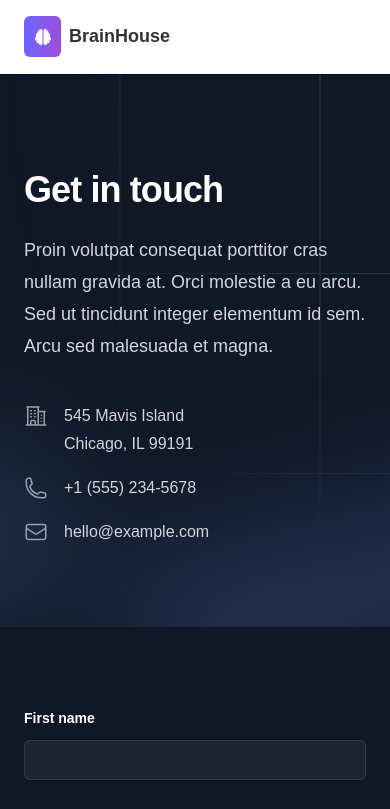
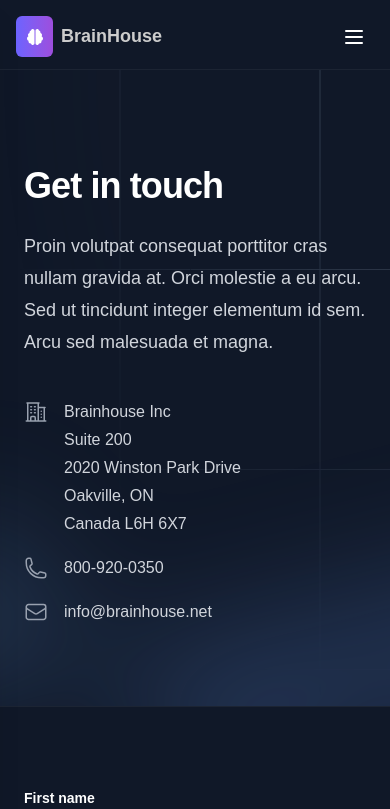
Before and after one commit to mbablu/brainhouse, a Next.js app: page /contact-us in a window 390 px wide. Shown: the top 809 px of the page. Built offline with nearby package versions, Linux system fonts and the light colour scheme.

Commit message:
menu responsive and header bg change

```diff
--- a/app/about-us/page.jsx
+++ b/app/about-us/page.jsx
@@ -74,11 +74,11 @@ export default function AboutUs() {
     <>
       <section
       id="hero"
-      className="bg-gradient-to-br from-blue-50 via-purple-50 to-emerald-50 h-[500px] flex items-center"
+      className="bg-gradient-to-br from-blue-50 via-purple-50 to-emerald-50 min-h-[500px] py-20 flex items-center"
       >
         <div className="max-w-7xl mx-auto px-4 sm:px-6 lg:px-8">
           <div className="text-center">
-            <h1 className="text-5xl font-bold text-gray-900 mb-6">
+            <h1 className="text-4xl lg:text-5xl font-bold text-gray-900 mb-6">
               Catalysts of <span className="text-blue-600">AI Transformation</span>
             </h1>
             <p className="text-xl text-gray-600 mb-8 max-w-3xl mx-auto">
--- a/app/contact-us/page.jsx
+++ b/app/contact-us/page.jsx
@@ -6,7 +6,7 @@ import { BuildingOffice2Icon, EnvelopeIcon, PhoneIcon } from '@heroicons/react/2
 export default function ContactUs() {
   return (
     <>
-        <div className="relative isolate bg-gray-900">
+        <div className="relative isolate bg-gray-900 pt-[70px]">
         <div className="mx-auto grid max-w-7xl grid-cols-1 lg:grid-cols-2">
             <div className="relative px-6 pt-24 pb-20 sm:pt-32 lg:static lg:px-8 lg:py-48">
             <div className="mx-auto max-w-xl lg:mx-0 lg:max-w-lg">
@@ -57,9 +57,11 @@ export default function ContactUs() {
                     <BuildingOffice2Icon aria-hidden="true" className="h-7 w-6 text-gray-400" />
                     </dt>
                     <dd>
-                    545 Mavis Island
-                    <br />
-                    Chicago, IL 99191
+                    Brainhouse Inc<br/>
+                    Suite 200 <br/>
+                    2020 Winston Park Drive<br/>
+                    Oakville, ON<br/>
+                    Canada L6H 6X7
                     </dd>
                 </div>
                 <div className="flex gap-x-4">
@@ -69,7 +71,7 @@ export default function ContactUs() {
                     </dt>
                     <dd>
                     <a href="tel:+1 (555) 234-5678" className="hover:text-white">
-                        +1 (555) 234-5678
+                        800-920-0350
                     </a>
                     </dd>
                 </div>
@@ -80,7 +82,7 @@ export default function ContactUs() {
                     </dt>
                     <dd>
                     <a href="mailto:hello@example.com" className="hover:text-white">
-                        hello@example.com
+                        info@brainhouse.net
                     </a>
                     </dd>
                 </div>
--- a/app/industries/page.jsx
+++ b/app/industries/page.jsx
@@ -7,10 +7,10 @@ export default function Industries() {
 
   return (
     <>
-        <section id="hero" className="bg-gradient-to-br from-[#6366f1] to-[#8b5cf6] text-white h-[500px] flex items-center">
+        <section id="hero" className="bg-gradient-to-br from-[#6366f1] to-[#8b5cf6] text-white min-h-[500px] py-20 flex items-center">
             <div className="max-w-7xl mx-auto px-6">
                 <div className="text-center">
-                    <h1 className="text-5xl font-bold mb-6">Industries We Empower with AI</h1>
+                    <h1 className="text-4xl lg:text-5xl font-bold mb-6">Industries We Empower with AI</h1>
                     <p className="text-xl text-blue-100 max-w-3xl mx-auto mb-8">From precision in logistics to personalization in retail, our AI-powered innovations are redefining how industries think, respond, and evolve.</p>
                     <div className="grid md:grid-cols-2 gap-8 max-w-4xl mx-auto">
                         <div id="critical-infrastructure" className="bg-white/10 backdrop-blur-sm rounded-lg p-6">
--- a/app/resource/page.jsx
+++ b/app/resource/page.jsx
@@ -10,7 +10,7 @@ export default function Resources() {
         <section id="case-studies-hero" className="gradient-bg text-white py-20">
             <div className="max-w-7xl mx-auto px-6">
                 <div className="text-center">
-                    <h1 className="text-5xl font-bold mb-6">Case Studies</h1>
+                    <h1 className="text-4xl lg:text-5xl font-bold mb-6">Case Studies</h1>
                     <p className="text-xl text-blue-100 max-w-4xl mx-auto leading-relaxed">
                         Real-world impact is the measure of success. Our AI-first philosophy and engineering-driven culture have helped organizations transform data into decisions, automate processes, and elevate experiences.
                     </p>
--- a/app/services/page.jsx
+++ b/app/services/page.jsx
@@ -7,10 +7,10 @@ export default function Services() {
 
   return (
     <>
-        <section id="hero" className="bg-gradient-to-br from-primary to-secondary text-white h-[600px] flex items-center">
+        <section id="hero" className="bg-gradient-to-br from-[#3B82F6] to-[#1E40AF] text-white h-[600px] flex items-center pt-[70px]">
             <div className="max-w-7xl mx-auto px-4 sm:px-6 lg:px-8">
                 <div className="text-center">
-                    <h1 className="text-5xl md:text-6xl font-bold mb-6">
+                    <h1 className="text-4xl md:text-6xl font-bold mb-6">
                         AI Solutions That <span className="text-accent">Transform</span> Business
                     </h1>
                     <p className="text-xl md:text-2xl mb-8 max-w-3xl mx-auto opacity-90">
--- a/components/header.jsx
+++ b/components/header.jsx
@@ -1,25 +1,78 @@
 'use client'
+import React, { useState, useEffect } from 'react';
+import { Menu, X } from 'lucide-react';
+import Link from 'next/link';
 
-import { Dialog, DialogPanel } from '@headlessui/react'
-import { Bars3Icon, XMarkIcon } from '@heroicons/react/24/outline'
-import Link from 'next/link'
-import { useState } from 'react'
+const Header = () => {
+  const [isScrolled, setIsScrolled] = useState(false);
+  const [isMobileMenuOpen, setIsMobileMenuOpen] = useState(false);
 
-const navigation = [
-  { name: 'Product', href: '#' },
-  { name: 'Features', href: '#' },
-  { name: 'Marketplace', href: '#' },
-  { name: 'Company', href: '#' },
-]
+  // Handle scroll effect for sticky header
+  useEffect(() => {
+    const handleScroll = () => {
+      const scrollTop = window.scrollY;
+      setIsScrolled(scrollTop > 200);
+    };
 
-export default function Header() {
-  const [mobileMenuOpen, setMobileMenuOpen] = useState(false)
+    window.addEventListener('scroll', handleScroll);
+    return () => window.removeEventListener('scroll', handleScroll);
+  }, []);
+
+  // Close mobile menu when clicking outside
+  useEffect(() => {
+    const handleClickOutside = (event) => {
+      if (isMobileMenuOpen && !event.target.closest('.mobile-menu') && !event.target.closest('.menu-toggle')) {
+        setIsMobileMenuOpen(false);
+      }
+    };
+
+    document.addEventListener('click', handleClickOutside);
+    return () => document.removeEventListener('click', handleClickOutside);
+  }, [isMobileMenuOpen]);
+
+  // Prevent body scroll when mobile menu is open
+  useEffect(() => {
+    if (isMobileMenuOpen) {
+      document.body.style.overflow = 'hidden';
+    } else {
+      document.body.style.overflow = 'unset';
+    }
+
+    return () => {
+      document.body.style.overflow = 'unset';
+    };
+  }, [isMobileMenuOpen]);
+
+  const toggleMobileMenu = () => {
+    setIsMobileMenuOpen(!isMobileMenuOpen);
+  };
+
+  const menuItems = [
+    { name: 'Home', href: '/' },
+    { name: 'About', href: '/about-us' },
+    { name: 'Services', href: '/services' },
+    { name: 'Industries', href: '/industries' },
+    { name: 'Resources', href: '/resource' },
+  ];
 
   return (
-    <header id="header" className="bg-white shadow-sm border-b border-gray-100 sticky top-0 z-50">
-        <div className="max-w-7xl mx-auto px-6 py-4">
-            <div className="flex items-center justify-between">
-                <Link href="/" className="flex items-center space-x-2">
+    <>
+      <header
+        className={`fixed bg-[#155dfc]/0 top-0 left-0 w-full z-50 transition-all duration-300 ${
+          isScrolled
+            ? 'bg-white shadow-lg backdrop-blur-sm transform translate-y-0'
+            : 'bg-[#155dfc]/0 transform -translate-y-full'
+        }`}
+        style={{
+          transform: isScrolled ? 'translateY(0)' : 'translateY(100%)',
+          transition: 'all 0.3s ease-in-out'
+        }}
+      >
+        <div className="max-w-7xl mx-auto px-4 sm:px-6 lg:px-8">
+          <div className="flex justify-between items-center py-4">
+            {/* Logo */}
+            <div className="flex-shrink-0">
+              <Link href="/" className="flex items-center space-x-2">
                   <div className="w-[37px] h-[41px] bg-gradient-to-r from-[#6C63FF] to-[#9D4EDD] rounded-md flex items-center justify-center">
                     <svg
                       className="w-4 h-4 text-white"
@@ -30,21 +83,93 @@ export default function Header() {
                       <path d="M184 0c30.9 0 56 25.1 56 56V456c0 30.9-25.1 56-56 56c-28.9 0-52.7-21.9-55.7-50.1c-5.2 1.4-10.7 2.1-16.3 2.1c-35.3 0-64-28.7-64-64c0-7.4 1.3-14.6 3.6-21.2C21.4 367.4 0 338.2 0 304c0-31.9 18.7-59.5 45.8-72.3C37.1 220.8 32 207 32 192c0-30.7 21.6-56.3 50.4-62.6C80.8 123.9 80 118 80 112c0-29.9 20.6-55.1 48.3-62.1C131.3 21.9 155.1 0 184 0zM328 0c28.9 0 52.6 21.9 55.7 49.9c27.8 7 48.3 32.1 48.3 62.1c0 6-.8 11.9-2.4 17.4c28.8 6.2 50.4 31.9 50.4 62.6c0 15-5.1 28.8-13.8 39.7C493.3 244.5 512 272.1 512 304c0 34.2-21.4 63.4-51.6 74.8c2.3 6.6 3.6 13.8 3.6 21.2c0 35.3-28.7 64-64 64c-5.6 0-11.1-.7-16.3-2.1c-3 28.2-26.8 50.1-55.7 50.1c-30.9 0-56-25.1-56-56V56c0-30.9 25.1-56 56-56z" />
                     </svg>
                   </div>
-                  <span className="text-[18px] font-bold text-[#333333]">BrainHouse</span>
+                  <span className="text-[18px] font-bold text-[#ccc]">BrainHouse</span>
                 </Link>
 
-                <nav className="hidden md:flex items-center space-x-8">
-                    <Link href="/services" className="text-gray-800 hover:text-[#111] transition-colors cursor-pointer">Solutions</Link>
-                    <Link href="/industries" className="text-gray-800 hover:text-[#111] transition-colors cursor-pointer">Industries</Link>
-                    <Link href="/resource" className="text-gray-800 hover:text-[#111] transition-colors cursor-pointer">Resources</Link>
-                    <Link href="/about-us" className="text-gray-800 hover:text-[#111] transition-colors cursor-pointer">About</Link>
-                    <Link href="/contact-us" className="bg-[#4338ca] cursor-pointer text-white px-6 py-2 rounded-lg hover:bg-indigo-700 transition-colors">Contact</Link>
-                </nav>
-                <button className="md:hidden">
-                    <i className="text-gray-600" data-fa-i2svg=""><svg className="svg-inline--fa fa-bars" aria-hidden="true" focusable="false" data-prefix="fas" data-icon="bars" role="img" xmlns="http://www.w3.org/2000/svg" viewBox="0 0 448 512" data-fa-i2svg=""><path fill="currentColor" d="M0 96C0 78.3 14.3 64 32 64H416c17.7 0 32 14.3 32 32s-14.3 32-32 32H32C14.3 128 0 113.7 0 96zM0 256c0-17.7 14.3-32 32-32H416c17.7 0 32 14.3 32 32s-14.3 32-32 32H32c-17.7 0-32-14.3-32-32zM448 416c0 17.7-14.3 32-32 32H32c-17.7 0-32-14.3-32-32s14.3-32 32-32H416c17.7 0 32 14.3 32 32z"></path></svg></i>
-                </button>
             </div>
+
+            {/* Desktop Navigation */}
+            <nav className="hidden md:flex md:items-center space-x-8">
+              {menuItems.map((item) => (
+                <Link
+                  key={item.name}
+                  href={item.href}
+                  className={`text-sm font-semibold transition-colors duration-300 hover:opacity-80 ${
+                    isScrolled ? 'text-gray-900' : 'text-white'
+                  }`}
+                >
+                  {item.name}
+                </Link>
+              ))}
+              <Link href="/contact-us" className="bg-[#4338ca] cursor-pointer text-white px-6 py-2 rounded-lg hover:bg-indigo-700 transition-colors font-semibold text-sm">Contact</Link>
+            </nav>
+
+            {/* Mobile Menu Button */}
+            <button
+              onClick={toggleMobileMenu}
+              className={`md:hidden menu-toggle p-2 rounded-md transition-colors duration-300 ${
+                isScrolled ? 'text-gray-900' : 'text-white'
+              }`}
+              aria-label="Toggle mobile menu"
+            >
+              {isMobileMenuOpen ? <X size={24} /> : <Menu size={24} />}
+            </button>
+          </div>
         </div>
-    </header>
-  )
-}
+      </header>
+
+      {/* Mobile Menu Overlay */}
+      {isMobileMenuOpen && (
+        <div className="fixed inset-0 z-40 bg-black bg-opacity-50 transition-opacity duration-300" />
+      )}
+
+      {/* Mobile Menu Sidebar */}
+      <div className={`fixed top-0 left-0 h-full w-80 bg-white shadow-xl z-50 transform transition-transform duration-300 ease-in-out mobile-menu ${
+        isMobileMenuOpen ? 'translate-x-0' : '-translate-x-full'
+      }`}>
+        <div className="p-6">
+          {/* Mobile Menu Header */}
+          <div className="flex justify-between items-center mb-8">
+            <Link href="/" className="flex items-center space-x-2">
+              <div className="w-[37px] h-[41px] bg-gradient-to-r from-[#6C63FF] to-[#9D4EDD] rounded-md flex items-center justify-center">
+                <svg
+                  className="w-4 h-4 text-white"
+                  xmlns="http://www.w3.org/2000/svg"
+                  viewBox="0 0 512 512"
+                  fill="currentColor"
+                >
+                  <path d="M184 0c30.9 0 56 25.1 56 56V456c0 30.9-25.1 56-56 56c-28.9 0-52.7-21.9-55.7-50.1c-5.2 1.4-10.7 2.1-16.3 2.1c-35.3 0-64-28.7-64-64c0-7.4 1.3-14.6 3.6-21.2C21.4 367.4 0 338.2 0 304c0-31.9 18.7-59.5 45.8-72.3C37.1 220.8 32 207 32 192c0-30.7 21.6-56.3 50.4-62.6C80.8 123.9 80 118 80 112c0-29.9 20.6-55.1 48.3-62.1C131.3 21.9 155.1 0 184 0zM328 0c28.9 0 52.6 21.9 55.7 49.9c27.8 7 48.3 32.1 48.3 62.1c0 6-.8 11.9-2.4 17.4c28.8 6.2 50.4 31.9 50.4 62.6c0 15-5.1 28.8-13.8 39.7C493.3 244.5 512 272.1 512 304c0 34.2-21.4 63.4-51.6 74.8c2.3 6.6 3.6 13.8 3.6 21.2c0 35.3-28.7 64-64 64c-5.6 0-11.1-.7-16.3-2.1c-3 28.2-26.8 50.1-55.7 50.1c-30.9 0-56-25.1-56-56V56c0-30.9 25.1-56 56-56z" />
+                </svg>
+              </div>
+              <span className="text-[18px] font-bold text-[#333333]">BrainHouse</span>
+            </Link>
+            <button
+              onClick={toggleMobileMenu}
+              className="p-2 rounded-md text-gray-900 hover:bg-gray-100"
+              aria-label="Close mobile menu"
+            >
+              <X size={24} />
+            </button>
+          </div>
+
+          {/* Mobile Menu Items */}
+          <nav className="space-y-1">
+            {menuItems.map((item) => (
+              <Link
+                key={item.name}
+                href={item.href}
+                className="block py-2 px-4 text-lg font-medium text-gray-900 hover:bg-gray-100 rounded-md transition-colors duration-200"
+                onClick={() => setIsMobileMenuOpen(false)}
+              >
+                {item.name}
+              </Link>
+            ))}
+            <Link href="/contact-us" className="bg-[#4338ca] mt-10 cursor-pointer text-white px-6 py-2 rounded-lg hover:bg-indigo-700 transition-colors font-semibold text-sm w-full block text-center">Contact</Link>
+          </nav>
+        </div>
+      </div>
+    </>
+  );
+};
+
+export default Header;
--- a/components/hero-sectoin/hero-section.js
+++ b/components/hero-sectoin/hero-section.js
@@ -16,13 +16,13 @@ export default function HeroSection() {
   return (
     <section
       id="hero"
-      className="bg-gradient-to-br from-gray-900 via-secondary to-gray-800 text-white h-[700px] flex items-center"
+      className="bg-gradient-to-br from-gray-900 via-secondary to-gray-800 text-white min-h-[700px] flex items-center pt-[70px]"
     >
-      <div className="max-w-7xl mx-auto px-6">
+      <div className="max-w-7xl mx-auto px-6 py-14">
         <div className="grid lg:grid-cols-2 gap-12 items-center">
           {/* Left Side */}
           <div>
-            <h1 className="text-5xl lg:text-6xl font-bold leading-tight mb-6">
+            <h1 className="text-4xl lg:text-6xl font-bold leading-tight mb-6">
               Welcome to{' '}
               <span className="text-transparent bg-clip-text bg-gradient-to-r from-[#5C6EFF] to-[#D28EFF]">
                 BrainHouse
```
